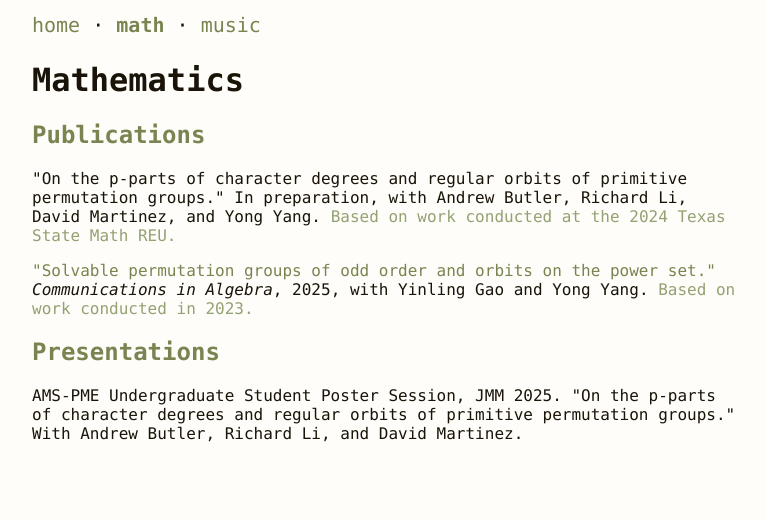
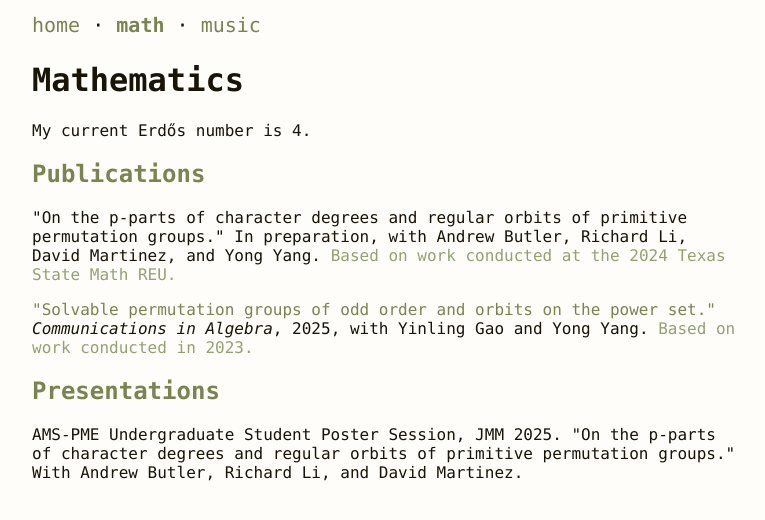
Before and after one commit to keklia/keklia.github.io, a Jekyll site: the page built from math.html, in a window 1280 px wide. Shown: the top 520 px of the page, without its empty margins (256-1021 px from the left). Built offline with Jekyll 4.4.1, drawn with Linux system fonts in a browser that asks for light colours.

Commit message:
Update math.html

```diff
--- a/math.html
+++ b/math.html
@@ -3,6 +3,7 @@ layout: default
 title: Math
 ---
 <h1>Mathematics</h1>
+My current Erdős number is 4.
 <h2>Publications</h2>
 
 <p>
```
